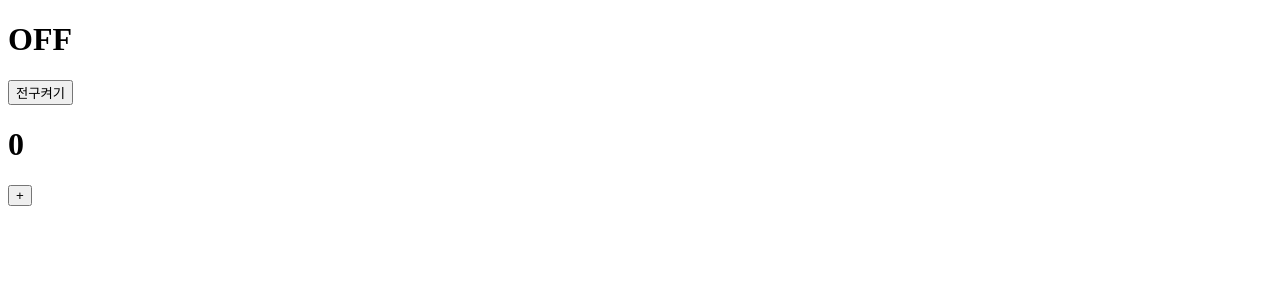
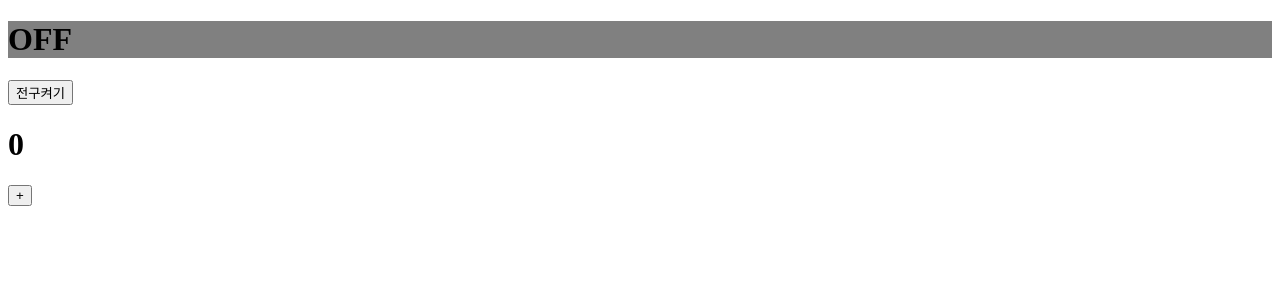
Before and after one commit to Lee-GiHeung/inflearn-react-basic, a React (Vite) app: page / in a window 1280 px wide. Shown: the top 300 px of the page. Built offline with nearby package versions, Linux system fonts and the light colour scheme; the HTML template or start-up script is replaced by a standard one.

Commit message:
State와 Props

```diff
--- a/src/App.jsx
+++ b/src/App.jsx
@@ -1,26 +1,13 @@
 import './App.css'
-import { useState } from 'react';
+import Bulb from './components/Bulb';
+import Counter from './components/Counter';
 
 // 부모
 function App() {
-  const [count, setCount] = useState(0);
-  const [light, setLight] = useState("OFF");
-
   return (
     <>
-      <div>
-        <h1>{light}</h1>
-        <button onClick={()=>{
-          setLight(light === 'ON' ? 'OFF' : 'ON');
-        }}>{light === 'ON' ? "전구끄기" : "전구켜기"}</button>
-      </div>
-
-      <div>
-        <h1>{count}</h1>
-        <button onClick={()=>{
-          setCount(count + 1)
-        }}>+</button>
-      </div>
+      <Bulb />
+      <Counter />
     </>
   );
 }
--- /dev/null
+++ b/src/components/Bulb.jsx
@@ -0,0 +1,25 @@
+import { useState } from 'react';
+
+const Bulb = () => {
+    const [light, setLight] = useState("OFF");
+
+    return (
+    <div>
+      {light === "ON" ? (
+        <h1 style={{ backgroundColor:"orange" }}>ON</h1>
+       ) : (
+         <h1 style={{ backgroundColor:"gray" }}>OFF</h1>
+        )}
+
+        <button
+          onClick={()=>{
+            setLight(light === 'ON' ? 'OFF' : 'ON');
+          }}
+        >
+          {light === 'ON' ? "전구끄기" : "전구켜기"}
+        </button>
+      </div>
+    );
+  };
+
+export default Bulb;
--- /dev/null
+++ b/src/components/Counter.jsx
@@ -0,0 +1,16 @@
+import { useState } from 'react';
+
+const Counter = () => {
+    const [count, setCount] = useState(0);
+
+    return (
+      <div>
+          <h1>{count}</h1>
+          <button onClick={()=>{
+            setCount(count + 1)
+          }}>+</button>
+        </div>
+    );
+  };
+
+export default Counter;
```
